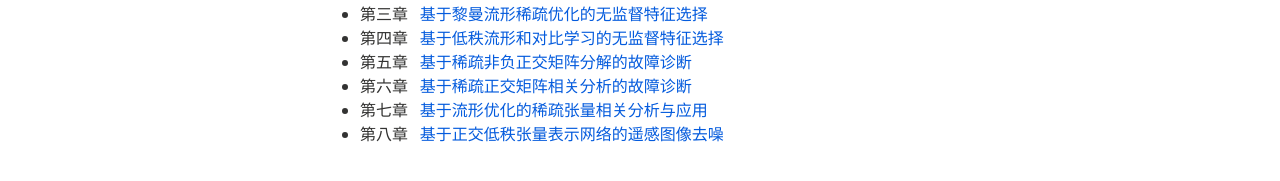
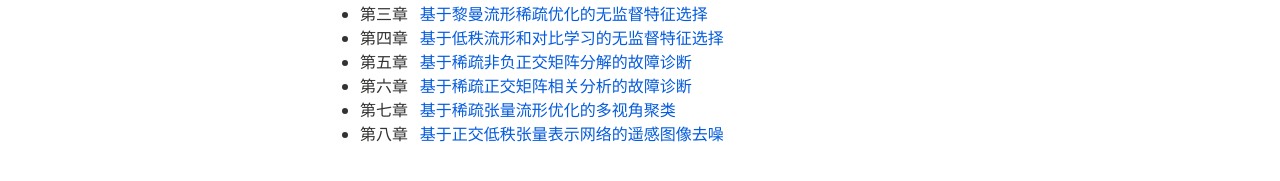
Before and after one commit to xianchaoxiu/xianchaoxiu.github.io, a Jekyll site: the page built from chinese/book/OPT/index.md, in a window 1280 px wide. Shown: the part 371-552 px from the top of the page. Built offline with Jekyll 4.4.1, drawn with Linux system fonts in a browser that asks for light colours; nearby versions of some CDN libraries.

Commit message:
Update index.md

```diff
--- a/chinese/book/OPT/index.md
+++ b/chinese/book/OPT/index.md
@@ -18,5 +18,5 @@ share: false
 * 第四章 &nbsp;  <a href="https://kns.cnki.net/kcms2/article/abstract?v=e_WjztTC4N0Z832a-bbzgdfGaZqegXeziR4mPpFe0A1ROQtRv8ba_BSLdRJqYhdrWzhvxs5NJ2O3SOWWMfU0FulX9LypoPkOg34ECqIZ1YDAiTz9p7_NUzLuG3aP698ALezyek3yh7yCM9L1er33sRDx01vji4IFd-a5be0Mbbc=&uniplatform=NZKPT" class="textlink" target="_blank"> 基于低秩流形和对比学习的无监督特征选择 </a> <br>
 * 第五章 &nbsp;  <a href="https://doi.org/10.1109/TIM.2023.3241990" class="textlink" target="_blank"> 基于稀疏非负正交矩阵分解的故障诊断 </a> <br>
 * 第六章 &nbsp;  <a href="https://doi.org/10.1109/TNNLS.2022.3201881" class="textlink" target="_blank"> 基于稀疏正交矩阵相关分析的故障诊断 </a> <br>
-* 第七章 &nbsp;  <a href="https://doi.org/10.1109/TCSVT.2025.3642736" class="textlink" target="_blank"> 基于流形优化的稀疏张量相关分析与应用 </a> <br>
+* 第七章 &nbsp;  <a href="https://doi.org/10.1109/TCSVT.2025.3642736" class="textlink" target="_blank"> 基于稀疏张量流形优化的多视角聚类 </a> <br>
 * 第八章 &nbsp;  <a href="https://doi.org/10.1016/j.patcog.2025.112496" class="textlink" target="_blank"> 基于正交低秩张量表示网络的遥感图像去噪</a> <br>
```
